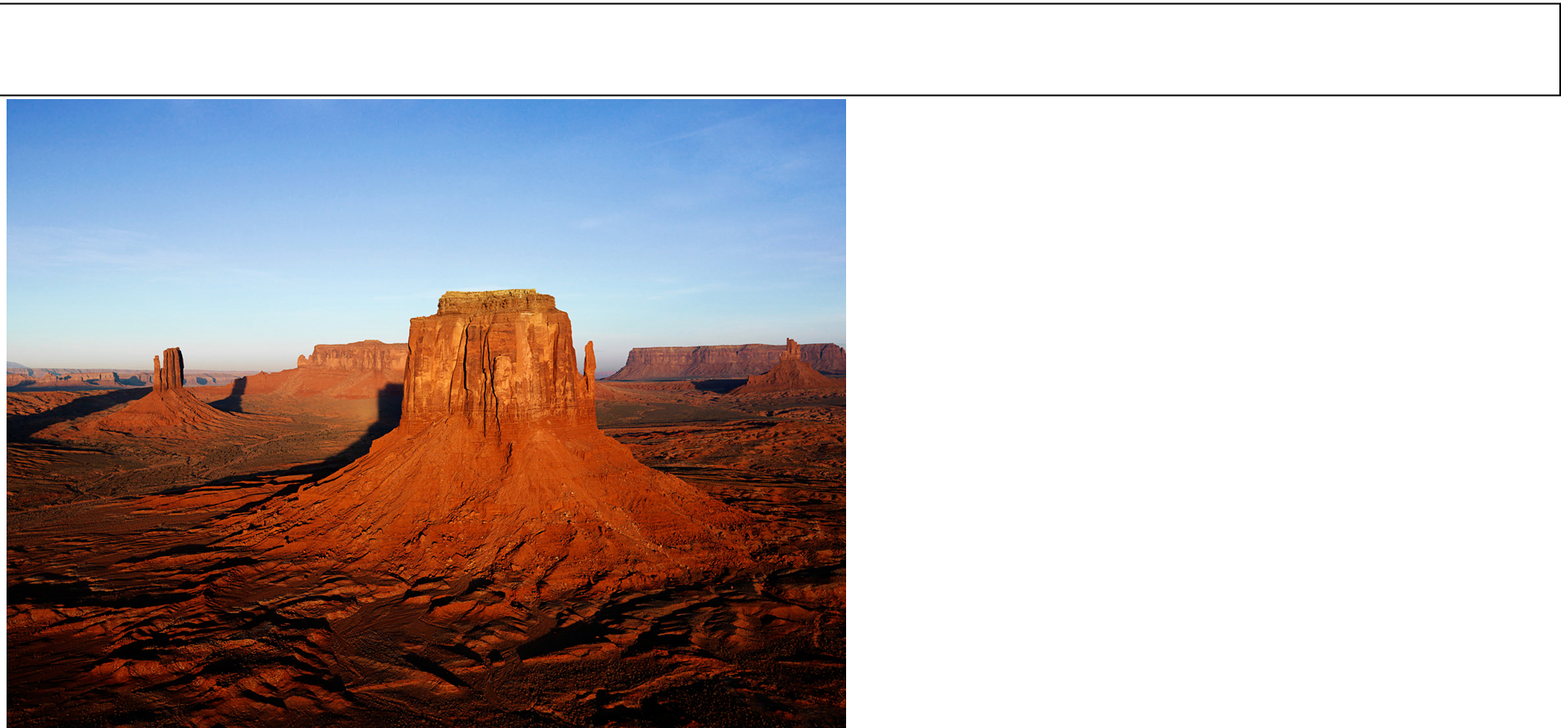
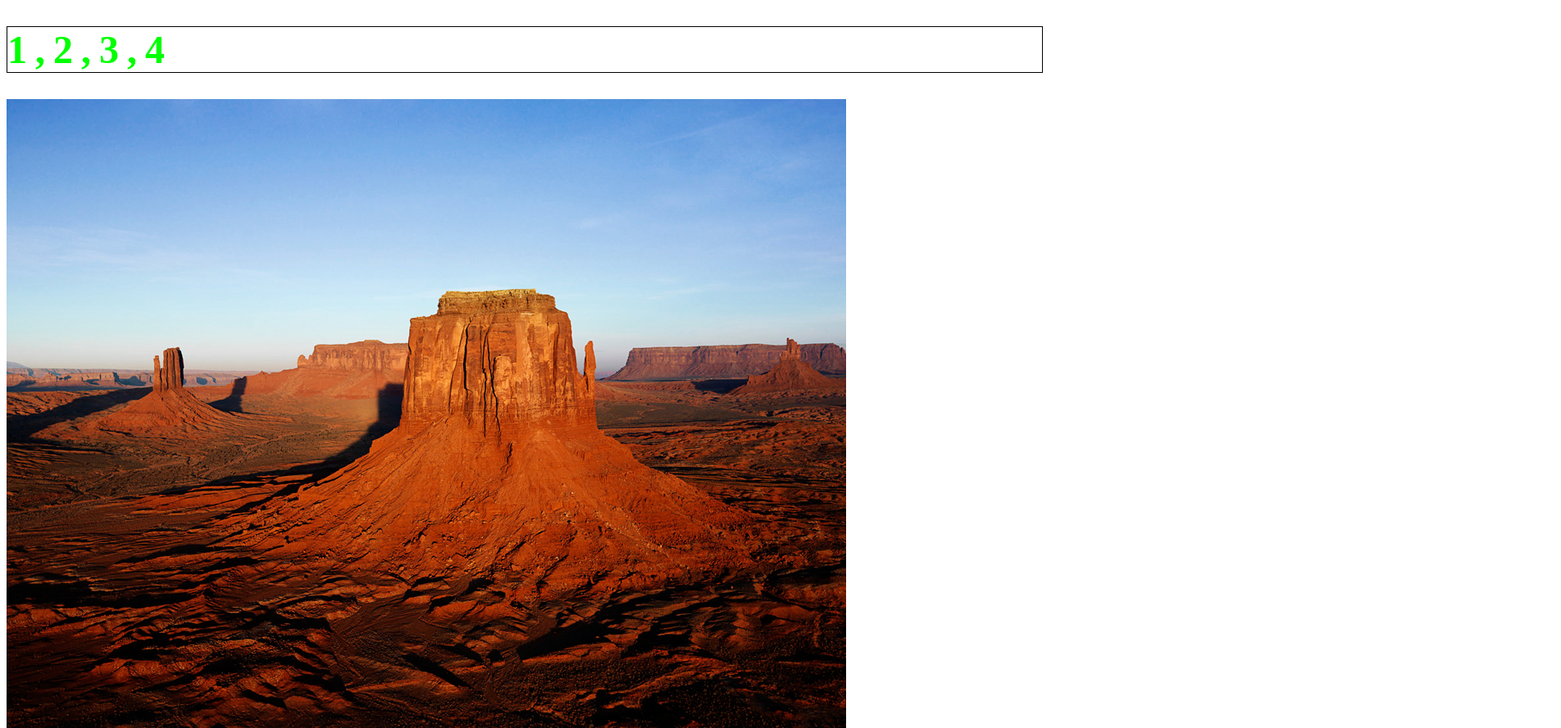
Before and after one commit to xinShawn/webpack4-mutiple, a website built with webpack: page src/pages/index/index.html in a window 1280 px wide. Shown: the top 889 px of the page at 82% size, 1904 px wide, since content can reach past the window. Built offline with nearby package versions, Linux system fonts and the light colour scheme; files whose address does not match are found by name.

Commit message:
更新readme，删除部分多余配置项

```diff
--- a/src/pages/index/index.scss
+++ b/src/pages/index/index.scss
@@ -8,7 +8,6 @@ h1 {
     color: #00FF00;
     letter-spacing: 10px;
     border: 1px #000000 solid;
-    transform: scale(2);
 }
 
 // 下面的这些是多余的css，将会被剔除
```
Also changed, not shown: README.md, build/webpack.base.conf.js.
